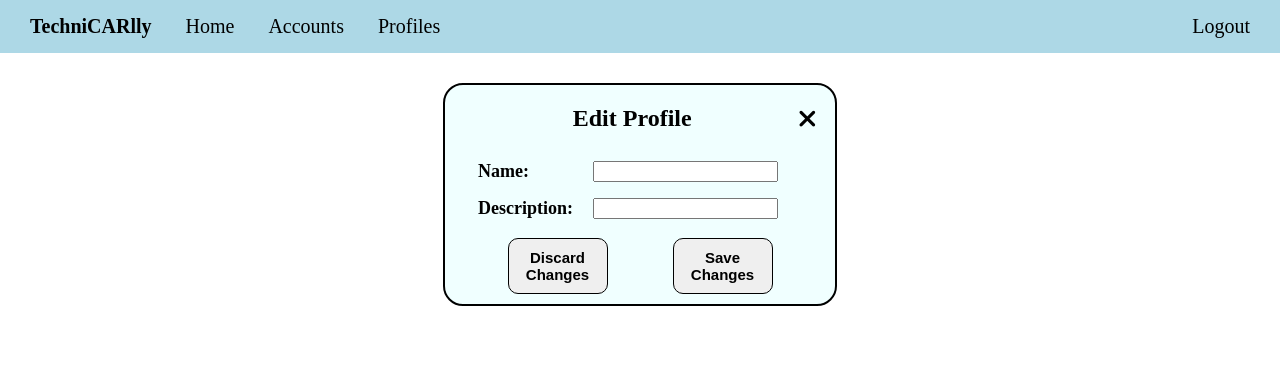
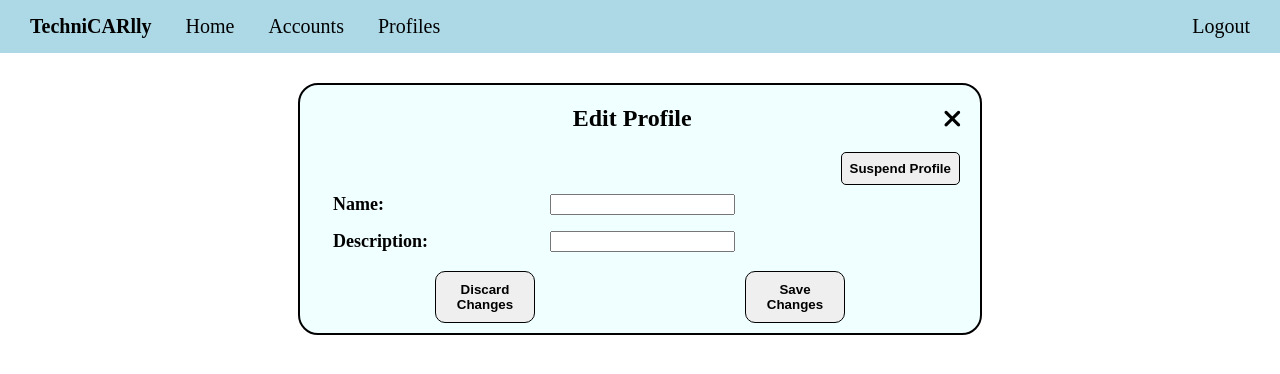
Before and after one commit to yier3an/SIM2024Q4-TechniCARlly, a website: page website/template/adminPages/editProfile.html in a window 1280 px wide. Drawn offline with Linux system fonts and the light colour scheme; files whose address does not match are found by name.

Commit message:
Modify html
Logout
User admin:
- viewAccList
- viewProfileList
- editAcc
- editProfile

```diff
--- a/website/static/styles.css
+++ b/website/static/styles.css
@@ -50,16 +50,17 @@ h2 {
     margin: 20px 0;
 }
 
-/* --- Form - login & create account & view account info ----- */
+/* --- login & create & edit (acc & profile)----- */
 #login_form,
 #logout_mess,
 #create_acc_form,
-#view_acc_info,
+/* #view_acc_info,  */
 #edit_acc_form,
 #create_profile_form,
-#view_profile_info,
+/* #view_profile_info, */
 #edit_profile_form {
-    width: 350px;
+    width: 50%;
+    /* width: 350px; */
     /* text-align: center; */
     margin: 30px auto; /* align to center (horizontal) */
     border: 2px solid;
@@ -68,22 +69,57 @@ h2 {
     background-color:azure;
 }
 
+
+#edit_acc_form .suspend_row,
+#edit_profile_form .suspend_row {
+    display: flex;
+    flex-direction: row;
+    /* align-items: center; */
+    /* text-align: center; */
+    justify-content: end;
+    width: 100%;
+}
+
+/* .suspend_btn  */
+#suspend_acc_btn,
+#suspend_profile_btn {
+    /* width: 100px; */
+    padding: 8px;
+    font-weight: bold;
+    border: 1px solid;
+    border-radius: 5px;
+    cursor: pointer;
+}
+
+/* .suspend_btn {
+    align-self: center;
+    position: absolute;
+    right: 20px;
+    width: 100px;
+    padding: 3px;
+    font-weight: bold;
+    border: 1px solid;
+    border-radius: 5px;
+    cursor: pointer;
+} */
+
+
 #login_form form,
 #create_acc_form form,
-#view_acc_info form,
+/* #view_acc_info form,  */
 #edit_acc_form form,
 #create_profile_form form,
-#view_profile_info form,
+/* #view_profile_info form,  */
 #edit_profile_form form {
     padding: 0 10px;
 }
 
 #login_form table,
 #create_acc_form table,
-#view_acc_info table,
+/* #view_acc_info table,  */
 #edit_acc_form table,
-#create_profile_form table
-#view_profile_info table,
+#create_profile_form table,
+/* #view_profile_info table,  */
 #edit_profile_form table {
     width: 100%;
 }
@@ -91,40 +127,42 @@ h2 {
 
 #login_form tr,
 #create_acc_form tr,
-#view_acc_info tr,
+/* #view_acc_info tr,  */
 #edit_acc_form tr,
 #create_profile_form tr,
-#view_profile_info tr,
+/* #view_profile_info tr,  */
 #edit_profile_form tr {
     height: 35px;
 }
 
 #login_form label,
 #create_acc_form label,
-#view_acc_info label,
+/* #view_acc_info label,  */
 #edit_acc_form label,
 #create_profile_form label,
-#view_profile_info label,
+/* #view_profile_info label,  */
 #edit_profile_form label {
     font-weight: bold;
     font-size: 18px;
+    /* width: 35%; */
 }
 
-#logout_mess span {
-    font-weight: bold;
+#logout_text {
+    /* font-weight: bold; */
     font-size: 18px;
+    text-align: center;
+    margin-bottom: 20px;
 }
 
 #login_form .field_input,
 #create_acc_form .field_input,
-#view_acc_info .field_text,
+/* #view_acc_info .field_text,  */
 #edit_acc_form .field_input,
 #create_profile_form .field_input,
-#view_profile_info .field_text,
+/* #view_profile_info .field_text,  */
 #edit_profile_form .field_input {
     width: 65%;
 }
-
 
 #login_info,
 #logout_action,
@@ -143,12 +181,12 @@ h2 {
 #login_info button,
 #logout_action button,
 #create_acc_action button,
-#modify_acc_action button,
+/* #modify_acc_action button,  */
 #edit_acc_action button,
 #create_profile_action button,
-#modify_profile_action button,
+/* #modify_profile_action button,  */
 #edit_profile_action button {
-    font-size: 15px;
+    /* font-size: 15px; */
     font-weight: bold;
     width: 100px;
     text-align: center;
@@ -161,19 +199,21 @@ h2 {
 #login_btn:hover,
 #cancel_logout_btn:hover,
 #submit_create_acc_btn:hover,
-#edit_acc_btn:hover,
-#submit_create_profile_btn:hover,
-#edit_profile_btn:hover {
+/* #edit_acc_btn:hover,  */
+#submit_create_profile_btn:hover
+/* #edit_profile_btn:hover  */
+{
     background-color: rgb(159, 207, 255);
 }
 
 #logout_btn:hover,
 #cancel_create_acc_btn:hover,
-#suspend_acc_btn:hover,
+/* #suspend_acc_btn:hover,  */
 #discard_edit_acc_btn:hover,
 #cancel_create_profile_btn:hover,
-#suspend_profile_btn:hover,
-#discard_edit_profile_btn:hover {
+/* #suspend_profile_btn:hover,  */
+#discard_edit_profile_btn:hover,
+.suspend_btn:hover {
     background-color: rgb(230, 108, 108);
 }
 
--- a/website/template/adminPages/editProfile.html
+++ b/website/template/adminPages/editProfile.html
@@ -22,7 +22,10 @@
 	<div id="edit_profile_form">
 		<div class="title_row">
 			<h2>Edit Profile</h2>
-			<a href="viewProfile.html"><i class="fa-solid fa-xmark"></i></a>
+			<a href="viewProfileList.html"><i class="fa-solid fa-xmark"></i></a>
+		</div>
+		<div class="suspend_row">
+			<button id="suspend_profile_btn" onclick="window.location.href='#'">Suspend Profile</button>
 		</div>
 
 		<form name="edit_profile" onsubmit="" method="post">
@@ -51,7 +54,7 @@
 		</form>
 
 		<div id="edit_profile_action">
-			<button id="discard_edit_profile_btn" onclick="window.location.href='viewProfile.html'">Discard
+			<button id="discard_edit_profile_btn" onclick="window.location.href='viewProfileList.html'">Discard
 				Changes</button>
 			<button type="submit" id="save_edit_profile_btn" onclick="window.location.href='viewProfileList.html'">Save
 				Changes</button>
```
Also changed, not shown: website/template/adminPages/editAcc.html (+8 -2 lines), website/template/adminPages/viewAccList.html (+2 -2 lines), website/template/adminPages/viewProfileList.html (+2 -2 lines), website/template/logout.html (+12 -6 lines).
